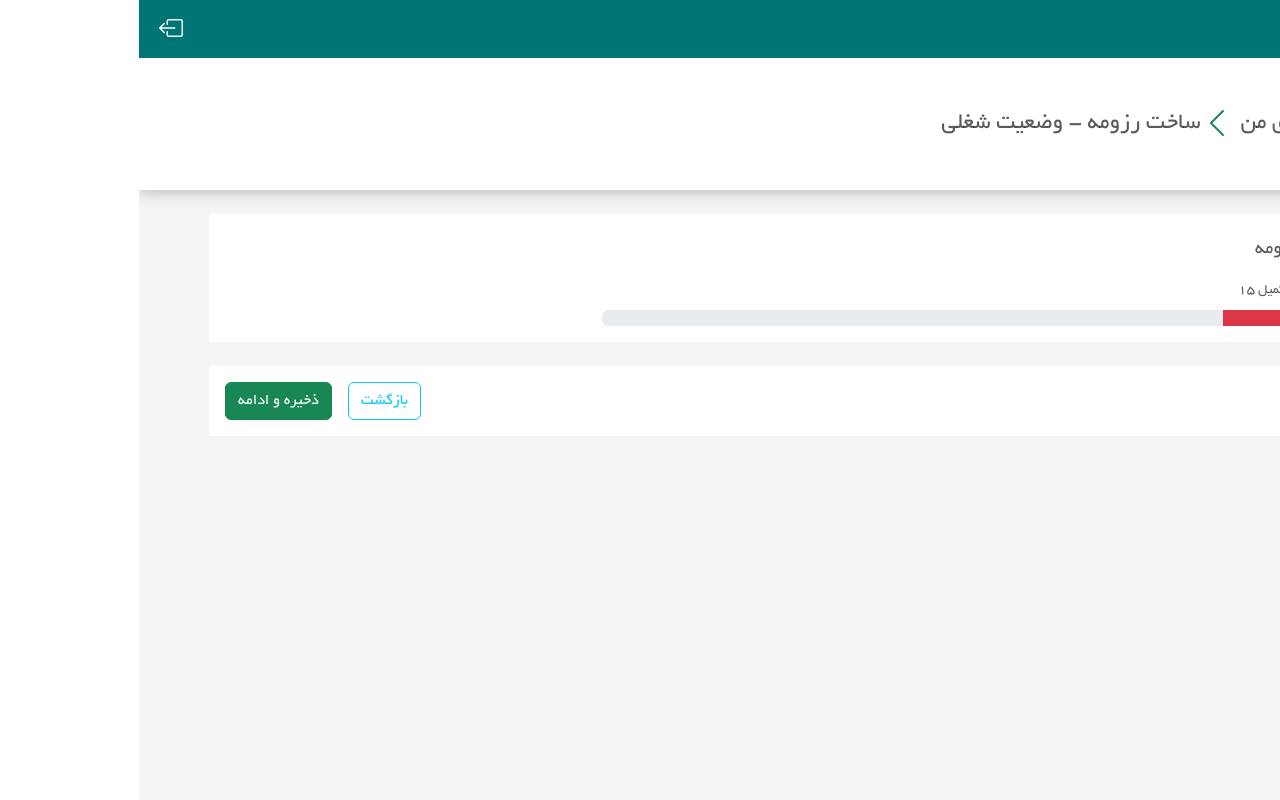
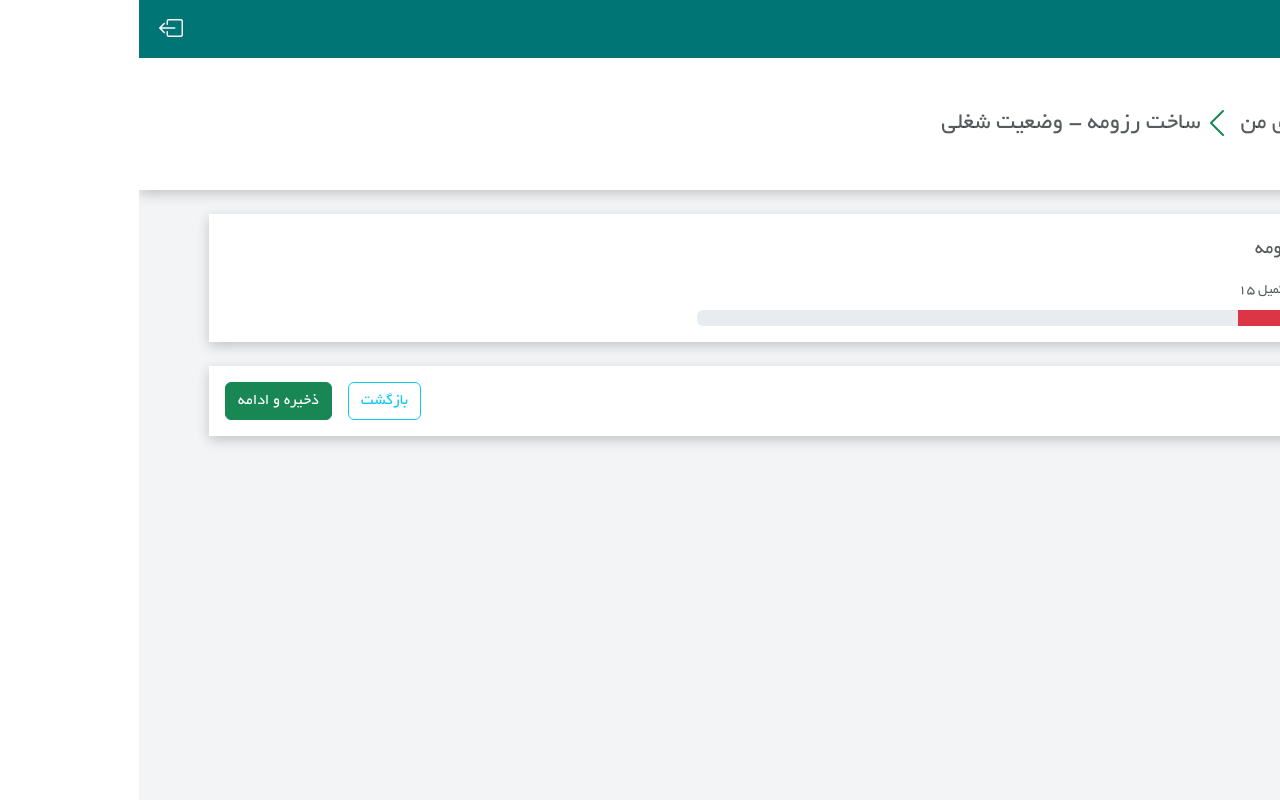
Before and after one commit to nimaessi/Resume, a React (Vite) app: page /resume/basic-info in a window 1280 px wide. Built offline with nearby package versions, Linux system fonts and the light colour scheme.

Commit message:
add box-shadow :wink:

```diff
--- a/src/components/module/NextStep.jsx
+++ b/src/components/module/NextStep.jsx
@@ -2,7 +2,7 @@ import { Button, Container } from "react-bootstrap"
 
 const NextStep = () => {
   return (
-    <Container className = "mt-4 bgColorWhite p-3 d-flex justify-content-end">
+    <Container className = "mt-4 bgColorWhite p-3 d-flex justify-content-end myBoxShadow">
         <Button className = "me-3" variant = "outline-info">بازگشت</Button>
         <Button variant = "success"> ذخیره و ادامه </Button>
     </Container>
--- a/src/components/resume/Resume.jsx
+++ b/src/components/resume/Resume.jsx
@@ -8,7 +8,7 @@ const Resume = ({ children }) => {
   return (
   <>
     <Top  />
-    <Container className = "mt-4 bgColorWhite p-3">
+    <Container className = "mt-4 bgColorWhite p-3 myBoxShadow">
       { children }
     </Container>
     <NextStep />
--- a/src/components/resume/basic-info/BasicInfo.jsx
+++ b/src/components/resume/basic-info/BasicInfo.jsx
@@ -5,12 +5,12 @@ const BasicInfo = () => {
   return (
     <Resume>
       <Row>
-        <Col md = {8}>
+        <Col md = {7}>
           <h5 className = "text-muted p-2">نام رزومه</h5>
           <span className = "text-muted fs-14 p-2">درصد تکمیل 15</span>
           <ProgressBar className = "mt-2" variant = "danger" now = {15} />
         </Col>
-        <Col md = {4}></Col>
+        <Col md = {5}></Col>
       </Row>
     </Resume>
   )
```
